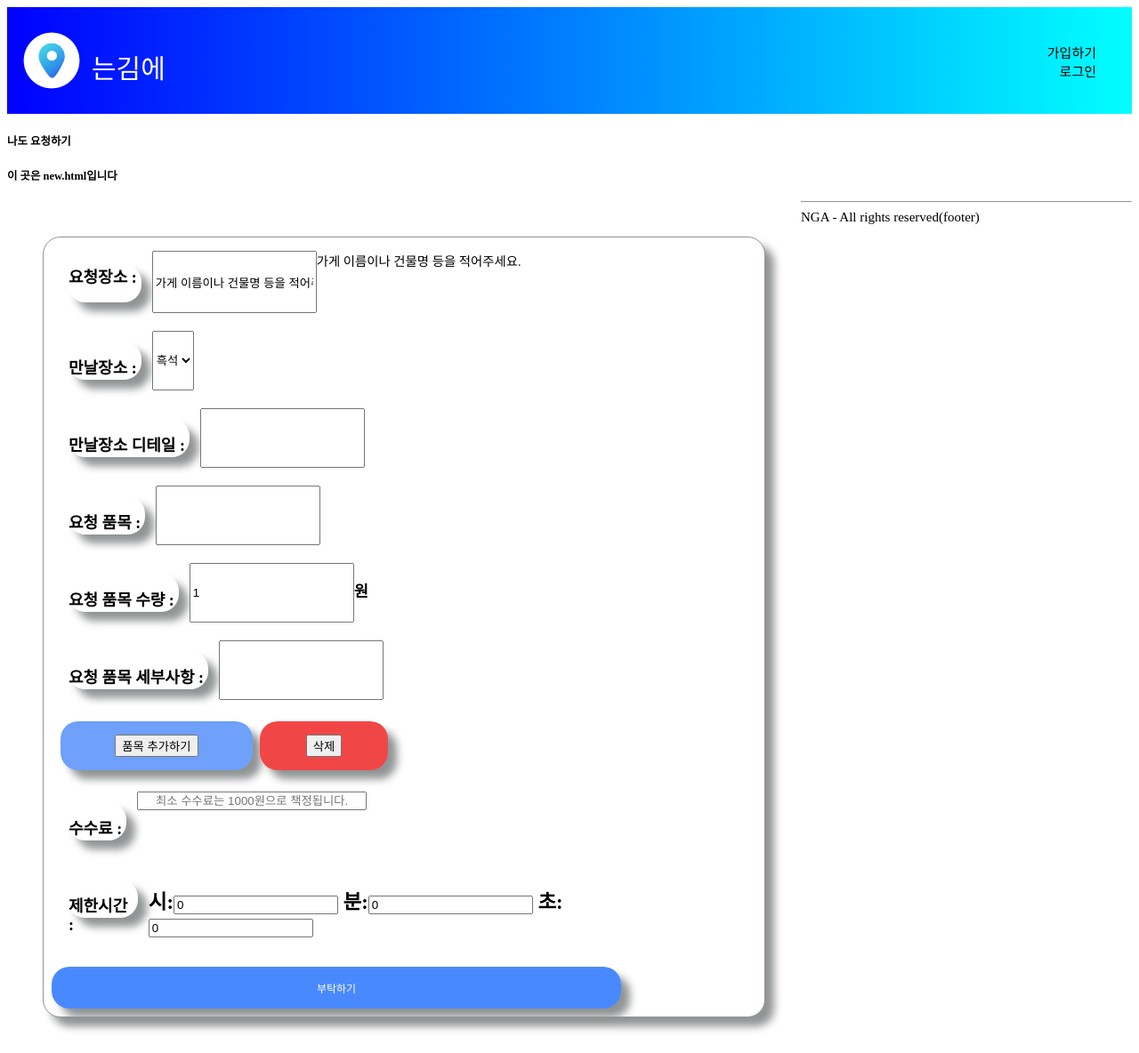
After one commit to nyeok98/NeunGimAe, a Django app: template main/templates/new_practice.html in a window 1280 px wide. The commit adds this page. Shown: the whole page at 89% size. Run offline with Django 3.2, Linux system fonts and the light colour scheme; the template is opened without the code that fills it, so the values that code supplies are empty; some web fonts are replaced.

Commit message:
[add] bring user info to new

```diff
--- a/main/templates/main.html
+++ b/main/templates/main.html
@@ -78,6 +78,7 @@
             </div>
         </div>
         {% endfor %}
+
     </div>
 </div>
 {% endblock %}
--- /dev/null
+++ b/main/templates/new_practice.html
@@ -0,0 +1,174 @@
+{% extends 'base.html' %}
+{% load static %}
+<!-- 품목 추가하기 동적 기능 -->
+{% block head %}
+<link rel="stylesheet" href="{% static 'css/new.css' %}" />
+
+<div id="parah"></div>
+<style>
+    .search_in input {
+        width: 250px;
+        text-align: center;
+    }
+</style>
+
+<script>
+    var arrInput = new Array(0);
+    var arrInputValue = new Array(0);
+
+    function addInput() {
+        arrInput.push(arrInput.length);
+        arrInputValue.push("");
+        display();
+    }
+
+    function display() {
+        document.getElementById('parah').innerHTML = "";
+        for (intI = 0; intI < arrInput.length; intI++) {
+            document.getElementById('parah').innerHTML += createInput(arrInput[intI], arrInputValue[intI]);
+        }
+    }
+
+    function saveValue(intId, strValue) {
+        arrInputValue[intId] = strValue;
+    }
+
+    function createInput(id, value) {
+        return "<input type='text' id='test " + id + "' onChange='javascript:saveValue(" + id +
+            ",this.value)' value='" +
+
+            value + "'><br>";
+    }
+
+    function deleteInput() {
+        if (arrInput.length > 0) {
+            arrInput.pop();
+            arrInputValue.pop();
+        }
+        display();
+    }
+</script>
+{% endblock %}
+
+{% block content %}
+<h5>나도 요청하기</h5>
+<h5>이 곳은 new.html입니다</h5>
+
+<div class="new">
+    <!--post로 받아와서 할 행동에 대한 정의-->
+    <form action="{% url 'create' %}" method="POST" enctype="multipart/form-data">
+        {% csrf_token %}
+
+        {% for account in accounts %}
+        <div class="new_content">
+            <div class="new_title">
+                <h2>글쓴이 : </h2>
+            </div>
+            {{account.username}}
+        </div>
+        {% endfor %}
+        <div class="new_content">
+            <div>
+                <div class="new_title">
+                    <h2><label for="inputRequestPlace">요청장소 :</label></h2>
+                </div>
+            </div>
+            <input type="text" id="inputRequestPlace" name="requestplace" value="가게 이름이나 건물명 등을 적어주세요!" required><br>
+            <div class="new_guideline">가게 이름이나 건물명 등을 적어주세요.</div>
+        </div>
+        <!--만날장소(셀렉박스)-->
+        <div class="new_content">
+            <div class="new_title">
+                <h2><label for="inputMeetPlaceSelect">만날장소 :</label></h2>
+            </div>
+            <select name="meetplaceselect">
+                <option vaule="흑석">흑석</option>
+                <option vaule="정문">정문</option>
+                <option vaule="중문">중문</option>
+                <option vaule="후문">후문</option>
+                <option vaule="상도">상도</option>
+            </select>
+        </div>
+        <!--만날장소 디테일-->
+        <div class="new_content">
+            <div class="new_title">
+                <h2><label for="inputMeetPlaceDetail">만날장소 디테일 :</label></h2>
+            </div>
+
+            <input type="text" id="inputMeetPlaceDetail" name="meetplacedetail" required>
+        </div>
+        <!--품목 이름-->
+        <div class="new_content">
+            <div class="new_title">
+                <h2><label for="inputRequestItem">요청 품목 :</label></h2>
+            </div>
+
+            <input type="text" id="inputRequestItem" name="requestitem" required>
+        </div>
+        <!--품목 수량(컨트롤박스)-->
+        <div class="new_content">
+            <div class="new_title">
+                <h2><label for="inputRequestQuantity">요청 품목 수량 :</label></h2>
+            </div>
+            <input type="text" name="requestquantity" value="1">
+            <h3>원</h3>
+            <!-- 수량 조절 java 계속 오류 나서 text 처리함 -->
+            <!-- <input type="button" value="증가" onClick="javascript:this.form.amount.value++;">
+        <input type="button" value="감소" onClick="javascript:this.form.amount.value--;"> -->
+
+        </div>
+
+        <!--품목 세부사항-->
+        <div class="new_content">
+            <div class="new_title">
+                <h2><label for="inputRequestDetail">요청 품목 세부사항 :</label></h2>
+            </div>
+
+            <input type="text" id="inputRequestDetail" name="requestdetail" required>
+        </div>
+
+        <!--품목 추가(버튼)-->
+        <div class="new_content" method="post" action="test.jsp">
+            <div class="button_middle">
+                <input type="button" value="품목 추가하기" onclick="addInput();" />
+            </div>
+            <div class="button_small">
+                <input type="button" value="삭제" onclick="deleteInput();" />
+            </div>
+        </div>
+
+        <!--수수료-->
+        <div class="new_content">
+            <div class="new_title">
+                <h2><label for="inputFees">수수료 :</label></h2>
+            </div>
+            <span class="search_in"><input type="text" id="inputFees" name="fees" placeholder="최소 수수료는 1000원으로 책정됩니다."
+                    required></span>
+        </div>
+
+        <!--제한 시간-->
+        <div class="new_content">
+            <div class="new_title">
+                <h2><label for="inputLimitedTime">제한시간 :</label></h2>
+            </div>
+            <p>
+                <h2>시:<input type="text" name="limitiedhour" value="0"> 분:<input type="text" name="limitiedmin"
+                        value="0">
+                    초:<input type="text" name="limitiedsec" value="0"></h2>
+            </p>
+            <!-- 시간 들어가는 부분 -->
+
+        </div>
+        <!--부탁하기(버튼)-->
+        <!-- form 태그와 submit 태그는 연결 -->
+        <button class="button_wide" type="submit" value="부탁하기">부탁하기</button>
+    </form>
+
+    <!-- <form action="{% url 'time' %}" method="POST">
+        <label for="lasttime">제한 시간을 입력해주세요:</label>
+        <input type="number" name="lasttime" value="0">
+        <button class="button_wide" type="submit" value="0">제한시간</button>
+    </form> -->
+</div>
+
+{% endblock %}
```
Also changed, not shown: main/views.py (+3 -7 lines).
